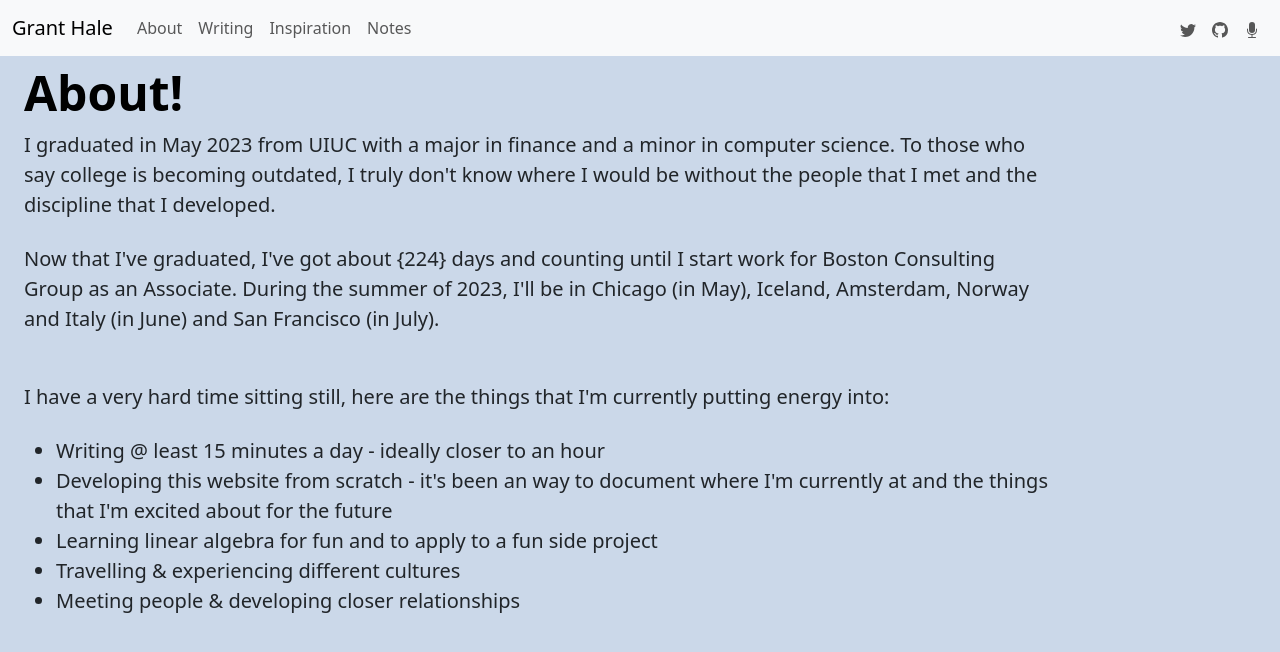
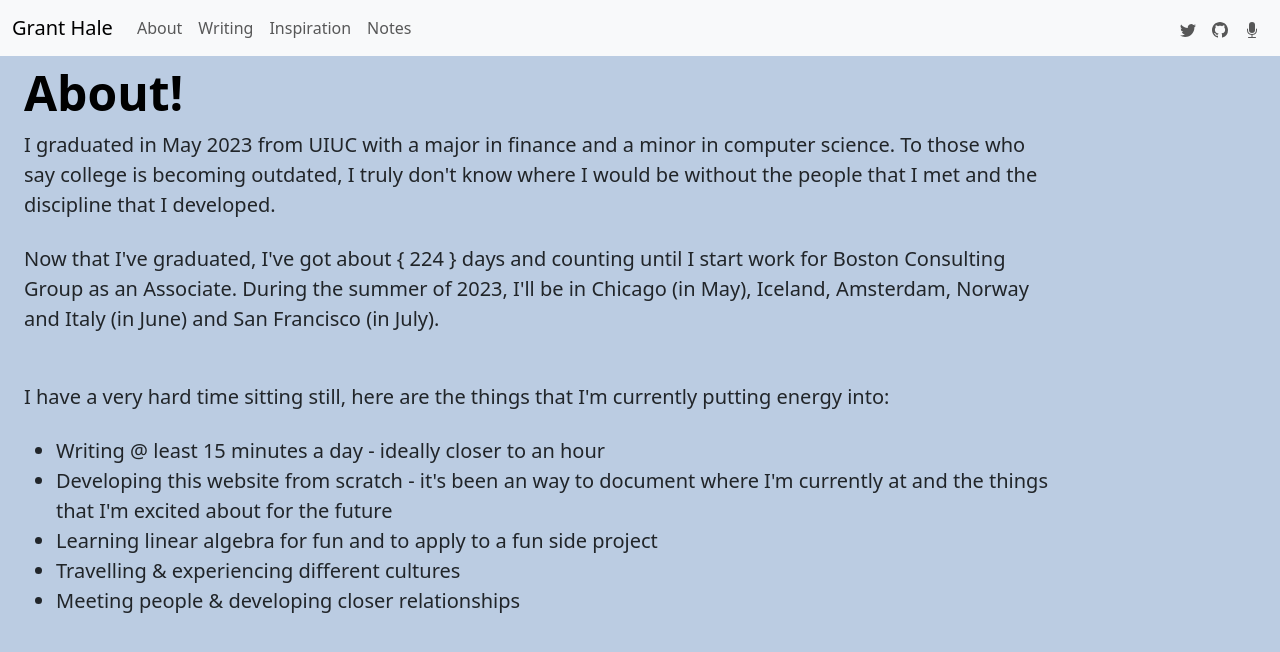
Before and after one commit to granthale/granthale.com, a Node server app: page /about in a window 1280 px wide. Shown: the top 652 px of the page. Run offline with Node 20, Linux system fonts and the light colour scheme.

Commit message:
Added dynamic days to about section

```diff
--- a/package.json
+++ b/package.json
@@ -14,7 +14,6 @@
   "dependencies": {
     "ejs": "^3.1.9",
     "express": "^4.18.2",
-    "jquery": "^3.3.1",
     "serve-favicon": "^2.5.0",
     "typed.js": "^2.0.16"
   },
--- a/views/pages/about.ejs
+++ b/views/pages/about.ejs
@@ -1,24 +1,43 @@
 <!DOCTYPE html>
 <html lang="en">
   <head>
-  <meta charset="UTF-8">
-  <meta http-equiv="X-UA-Compatible" content="IE=edge">
-  <meta name="viewport" content="width=device-width, initial-scale=1.0">
+    <meta charset="UTF-8" />
+    <meta http-equiv="X-UA-Compatible" content="IE=edge" />
+    <meta name="viewport" content="width=device-width, initial-scale=1.0" />
     <title>Grant Hale</title>
   </head>
-<body style="background-color:rgba(176, 196, 222, 0.649)">
+  <body style="background-color: rgba(176, 196, 222, 0.855)">
     <%- include('../partials/navbar.ejs') %>
     <div class="px-4 py-1 my-1 text-left">
       <h1 class="display-5 fw-bold text-body-emphasis">About!</h1>
       <div class="col-lg-10 ml-auto">
-      <p class="lead mb-4">I graduated in May 2023 from UIUC with a major in finance and a minor in computer science. To those who say college is becoming outdated, I truly don't know where I would be without the people that I met and the discipline that I developed.</p>
-      <p class="lead mb-4">Now that I've graduated, I've got about {224} days and counting until I start work for Boston Consulting Group as an Associate. During the summer of 2023, I'll be in Chicago (in May), Iceland, Amsterdam, Norway and Italy (in June) and San Francisco (in July).</p>
-      <br>
-      <p class="lead mb-4">I have a very hard time sitting still, here are the things that I'm currently putting energy into:</p>
+        <p class="lead mb-4">
+          I graduated in May 2023 from UIUC with a major in finance and a minor
+          in computer science. To those who say college is becoming outdated, I
+          truly don't know where I would be without the people that I met and
+          the discipline that I developed.
+        </p>
+        <p class="lead mb-4">
+          Now that I've graduated, I've got about { <span id="days"></span> } days and counting until I
+          start work for Boston Consulting Group as an Associate. During the
+          summer of 2023, I'll be in Chicago (in May), Iceland, Amsterdam,
+          Norway and Italy (in June) and San Francisco (in July).
+        </p>
+        <br />
+        <p class="lead mb-4">
+          I have a very hard time sitting still, here are the things that I'm
+          currently putting energy into:
+        </p>
         <ul class="lead mb-4">
           <li>Writing @ least 15 minutes a day - ideally closer to an hour</li>
-        <li>Developing this website from scratch - it's been an  way to document where I'm currently at and the things that I'm excited about for the future</li>
-        <li>Learning linear algebra for fun and to apply to a fun side project</li>
+          <li>
+            Developing this website from scratch - it's been an way to document
+            where I'm currently at and the things that I'm excited about for the
+            future
+          </li>
+          <li>
+            Learning linear algebra for fun and to apply to a fun side project
+          </li>
           <li>Travelling & experiencing different cultures</li>
           <li>Meeting people & developing closer relationships</li>
         </ul>
@@ -26,8 +45,18 @@
         <!-- What I've committed to... -->
         <!-- What are some fundamental truths that I believe -->
         <script>
+          console.log("Ran");
+          window.addEventListener("DOMContentLoaded", function () {
+            var currentDate = new Date();
+            var targetDate = new Date("2024-01-01");
+            var timeDifference = targetDate.getTime() - currentDate.getTime();
+            var daysDifference = Math.ceil(timeDifference / (1000 * 3600 * 24));
 
+            var daysElement = document.getElementById("days");
+            daysElement.textContent = daysDifference;
+          });
         </script>
       </div>
     </div>
   </body>
+</html>
--- a/views/pages/inspiration.ejs
+++ b/views/pages/inspiration.ejs
@@ -6,7 +6,7 @@
   <meta name="viewport" content="width=device-width, initial-scale=1.0">
   <title>Inspiration | Grant Hale</title>
 </head>
-<body style="background-color:rgba(206, 90, 133, 0.354)">
+<body>
   <%- include('../partials/navbar.ejs') %>
       <div class="px-4 py-1 my-1 text-left">
         <h1 class="display-5 fw-bold text-body-emphasis">Inspiration!</h1>
--- a/views/pages/writing.ejs
+++ b/views/pages/writing.ejs
@@ -11,5 +11,7 @@
       <!-- <h1> Writing </h1> -->
   <div class="px-4 py-1 my-1 text-left">
     <h1 class="display-5 fw-bold text-body-emphasis">Writing!</h1>
+
+    <p class="lead mb-4">Stay tuned for essays and explanations</p>
   </div>
 </body>
```
Lines whose indentation alone changed are shown as unchanged.
